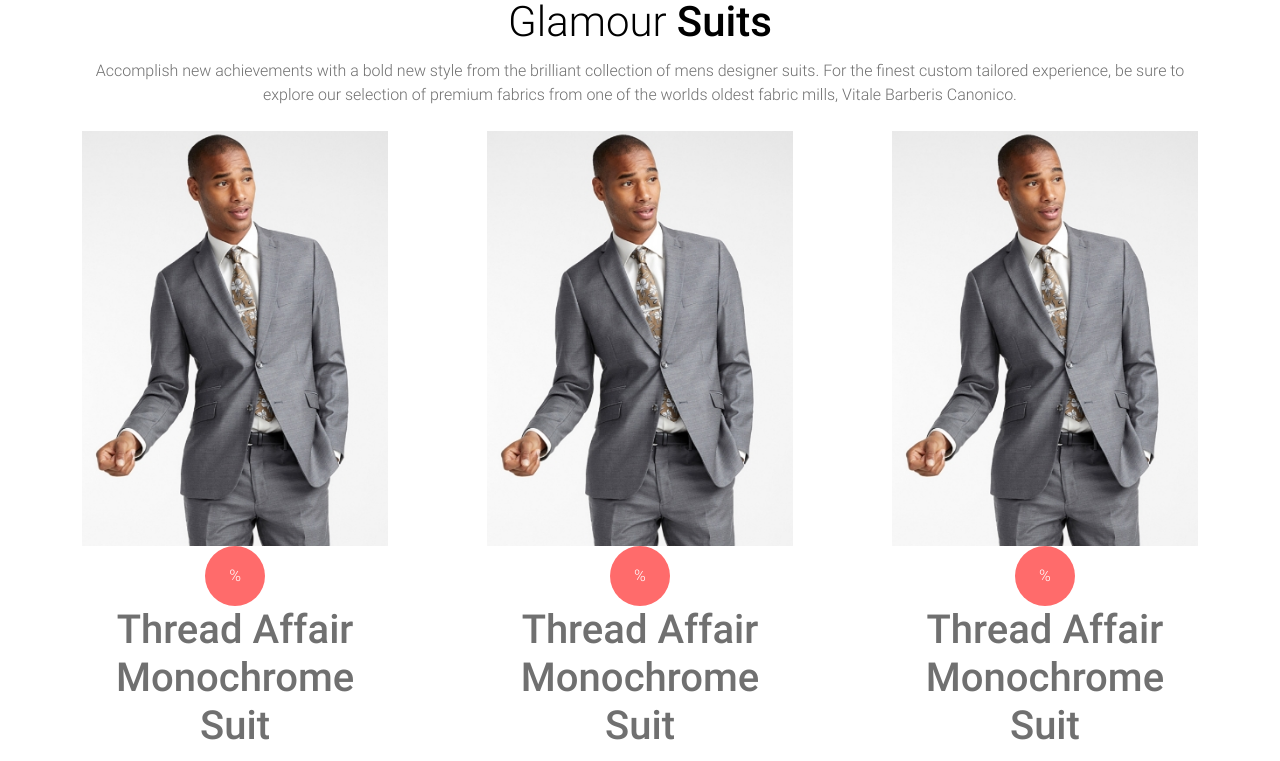
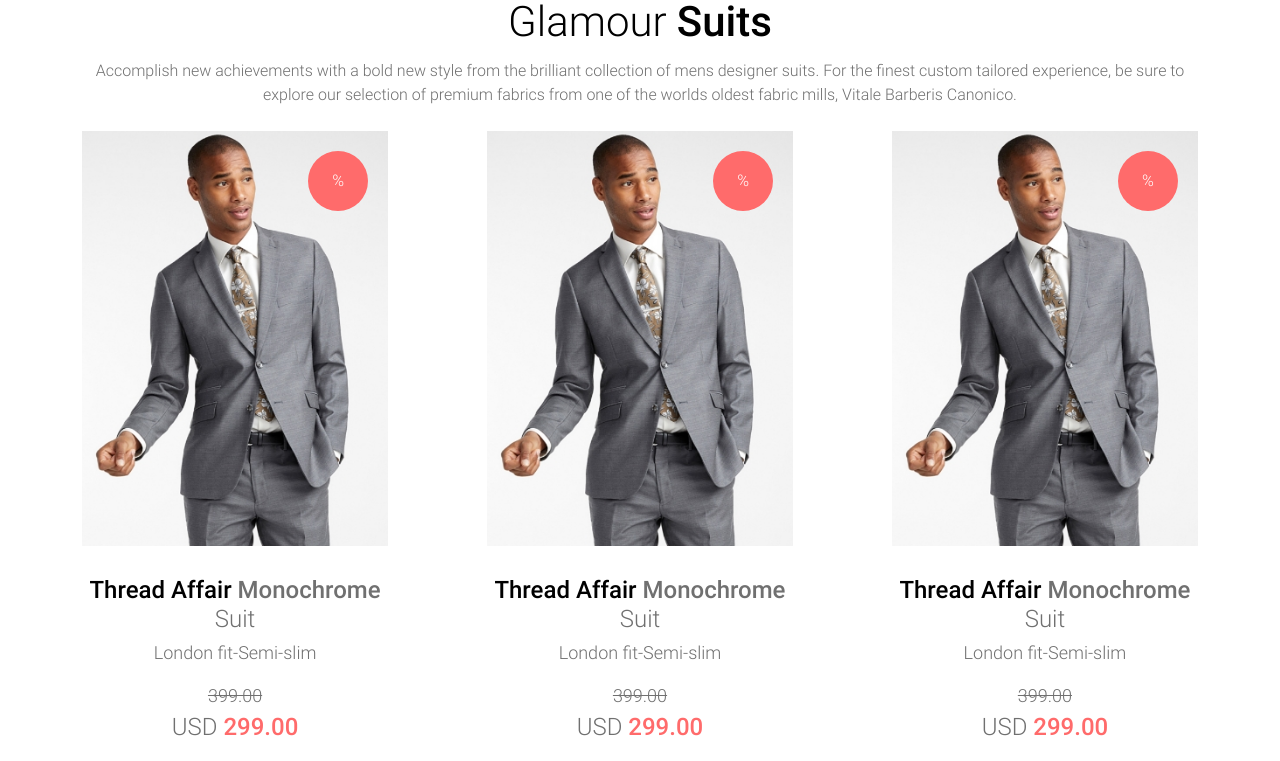
Before and after one commit to AndreeaKiara/thread-affair-pixellab-responsive, a Next.js app: page / in a window 1280 px wide. Shown: the part 980-1741 px from the top of the page. Built offline with nearby package versions, Linux system fonts and the light colour scheme.

Commit message:
Payment + ProductTile task

```diff
--- a/src/app/styles/catalog/_product-tile.scss
+++ b/src/app/styles/catalog/_product-tile.scss
@@ -1,10 +1,59 @@
 .product-tile {
   text-align: center;
+  position: relative;
 
   &-header {
     img {
       max-width: 100%;
       width: 100%;
     }
+
+    .badge {
+      position: absolute;
+      top: 20px;
+      right: 20px;
+    }
+  }
+
+  &-title {
+    margin-top: 30px;
+    font-size: 24px;
+
+    span:first-child {
+      color: $black;
+    }
+
+    span:last-child {
+      font-weight: 300;
+    }
+  }
+
+  &-subtitle {
+    font-size: 18px;
+    font-weight: 300;
+    margin-bottom: 18px;
+  }
+
+  &-content {
+    margin-bottom: 18px;
+
+    p {
+      margin-bottom: 0;
+      font-weight: 300;
+    }
+
+    .old-price {
+      text-decoration: line-through;
+      font-size: 18px;
+    }
+
+    .price {
+      font-size: 24px;
+
+      span {
+        color: $brand-primary;
+        font-weight: 500;
+      }
+    }
   }
 }
--- a/src/components/catalog/ProductTile.jsx
+++ b/src/components/catalog/ProductTile.jsx
@@ -15,18 +15,23 @@
 
         <h1 className="product-tile-title">
           <a href="/" title="Thread Affair Monochrome Suit">
-            Thread Affair Monochrome Suit
+            <span>Thread Affair</span> Monochrome <span>Suit</span>
           </a>
         </h1>
 
         <h2 className="product-tile-subtitle">
-          <a href="" title="Thread Affair Monochrome Suit">
-            London fit semi-slim
+          <a href="" title="London fit semi-slim">
+            London fit-Semi-slim
           </a>
         </h2>
       </header>
 
-      <section className="product-tile-content">{/* add pricing */}</section>
+      <section className="product-tile-content">
+        <p className="old-price">399.00</p>
+        <p className="price">
+          USD <span>299.00</span>
+        </p>
+      </section>
 
       <footer className="product-tile-footer">
         <button className="button button-primary">Add to Cart</button>
--- a/src/components/home/Payment.jsx
+++ b/src/components/home/Payment.jsx
@@ -10,37 +10,37 @@
       <ul>
         <li>
           <picture>
-            <img src="/images/payment/amazon.jpg" alt="Amazon" />
+            <img src="/images/payment/visa.jpg" alt="Visa" />
           </picture>
         </li>
 
         <li>
           <picture>
-            <img src="/images/payment/amazon.jpg" alt="Amazon" />
+            <img src="/images/payment/mastercard.jpg" alt="MasterCard" />
           </picture>
         </li>
 
         <li>
           <picture>
-            <img src="/images/payment/amazon.jpg" alt="Amazon" />
+            <img src="/images/payment/maestro.jpg" alt="Maestro" />
           </picture>
         </li>
 
         <li>
           <picture>
-            <img src="/images/payment/amazon.jpg" alt="Amazon" />
+            <img src="/images/payment/cirrus.jpg" alt="Cirrus" />
           </picture>
         </li>
 
         <li>
           <picture>
-            <img src="/images/payment/amazon.jpg" alt="Amazon" />
+            <img src="/images/payment/paypal.jpg" alt="PayPal" />
           </picture>
         </li>
 
         <li>
           <picture>
-            <img src="/images/payment/amazon.jpg" alt="Amazon" />
+            <img src="/images/payment/visa_electron.jpg" alt="Visa Electron" />
           </picture>
         </li>
 
```
